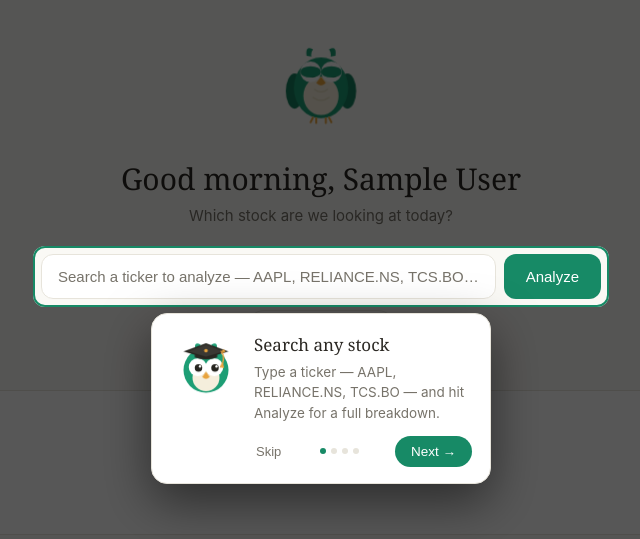
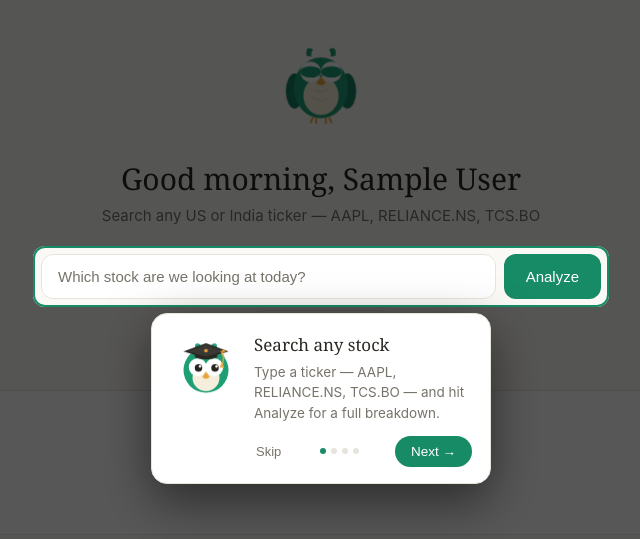
Before and after one commit to arkapchaudhuri-investright/investright, a Flask app: template templates/home.html in a window 1280 px wide. Shown: the part 71-610 px from the top of the page, without its empty margins (319-959 px from the left). Run offline with Flask 3, Linux system fonts and the light colour scheme; the template is opened without the code that fills it, so the values that code supplies are empty; the visitor is signed in with stand-in values (Sample User, id 1); data comes from the database, SQL or seed files in the repository.

Commit message:
Home search: "Which stock are we looking at today?" as the placeholder (#10)
Moves the friendly question into the search bar itself; the ticker-format
examples (AAPL, RELIANCE.NS, TCS.BO) move up to the subtitle so the .NS/.BO hint
for India isn't lost.

Co-authored-by: Arkaprava Chaudhuri <arka@Arkapravas-MacBook-Pro-55.local>
Co-authored-by: Claude Opus 4.8 <noreply@anthropic.com>

```diff
--- a/templates/home.html
+++ b/templates/home.html
@@ -7,7 +7,7 @@
      (server {{ greeting }} is the no-JS fallback) + a name they type once,
      remembered in localStorage. Upgrades to a real account later. #}
   <h1 class="serif" id="greet">{{ greeting }}</h1>
-  <p class="sub" id="greet-sub">Which stock are we looking at today?</p>
+  <p class="sub" id="greet-sub">Search any US or India ticker — AAPL, RELIANCE.NS, TCS.BO</p>
 
   {# First-visit welcome popup. Two steps: (1) choose how to start — create an
      account, continue as a guest, or sign in; (2) guests give a name + market.
@@ -51,8 +51,8 @@
     <input type="hidden" name="csrf" value="{{ csrf_token }}">
     <div class="search-bar" data-tour="search">
       <input id="symbol" name="symbol" type="text" spellcheck="false"
-             placeholder="Search a ticker to analyze — AAPL, RELIANCE.NS, TCS.BO…"
-             aria-label="Search a stock ticker to analyze">
+             placeholder="Which stock are we looking at today?"
+             aria-label="Which stock are we looking at today? Search a ticker to analyze">
       <button type="submit" class="btn-analyze">Analyze</button>
       <ul id="suggest" class="suggest" hidden></ul>
     </div>
```
